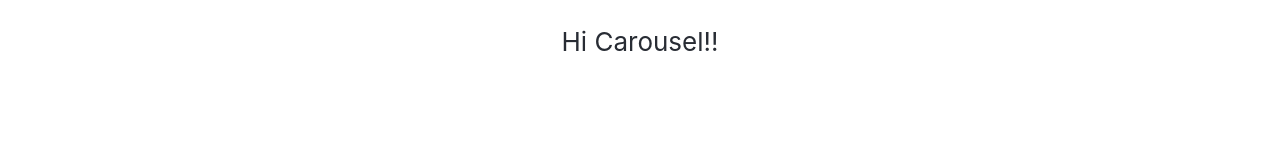
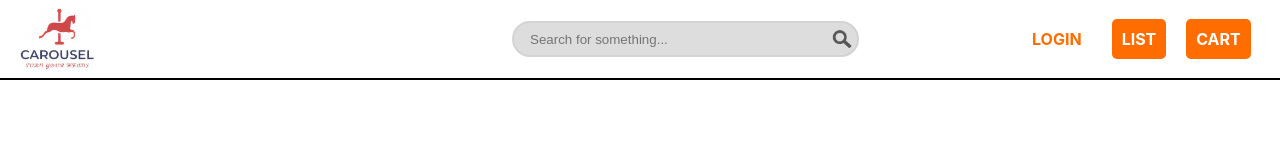
Before and after one commit to bounswe/bounswe2020group8, a React (Create React App) app in the folder web/carousel/: page / in a window 1280 px wide. Shown: the top 160 px of the page. Built offline with nearby package versions, Linux system fonts and the light colour scheme.

Commit message:
Update App.js

```diff
--- a/web/carousel/src/App.js
+++ b/web/carousel/src/App.js
@@ -1,6 +1,8 @@
 import './App.css';
 import ProductInSearch from './components/ProductInSearch'
 import ProductTable from './components/ProductTable'
+import React from 'react';
+import Header from './components/Header/Header';
 
 function App() {
 
@@ -16,6 +18,7 @@ function App() {
 
   return (
     <div className="App">
+      <Header/>
       <header className="App-header">
         <p>
           Hi Carousel!!
```
